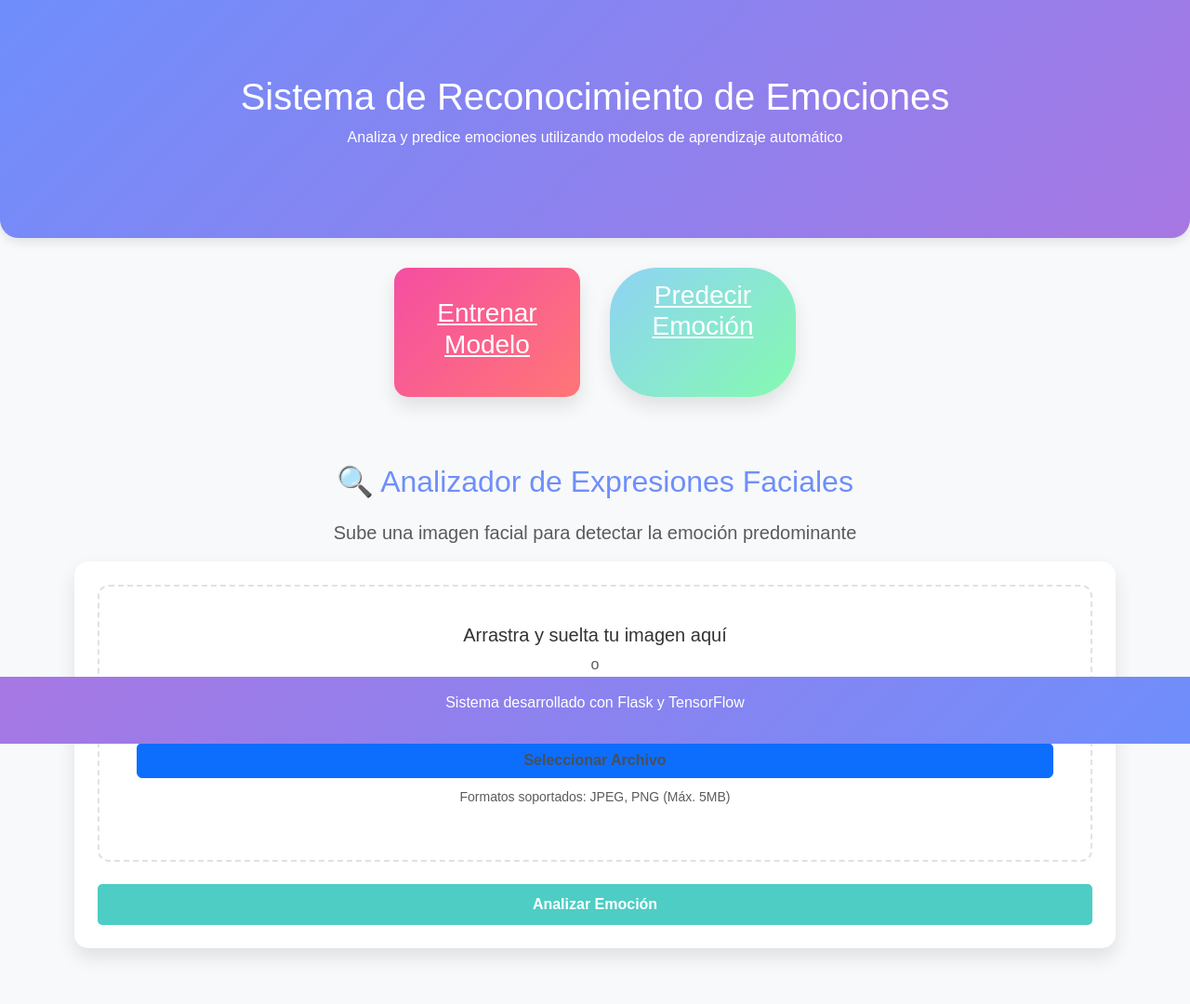
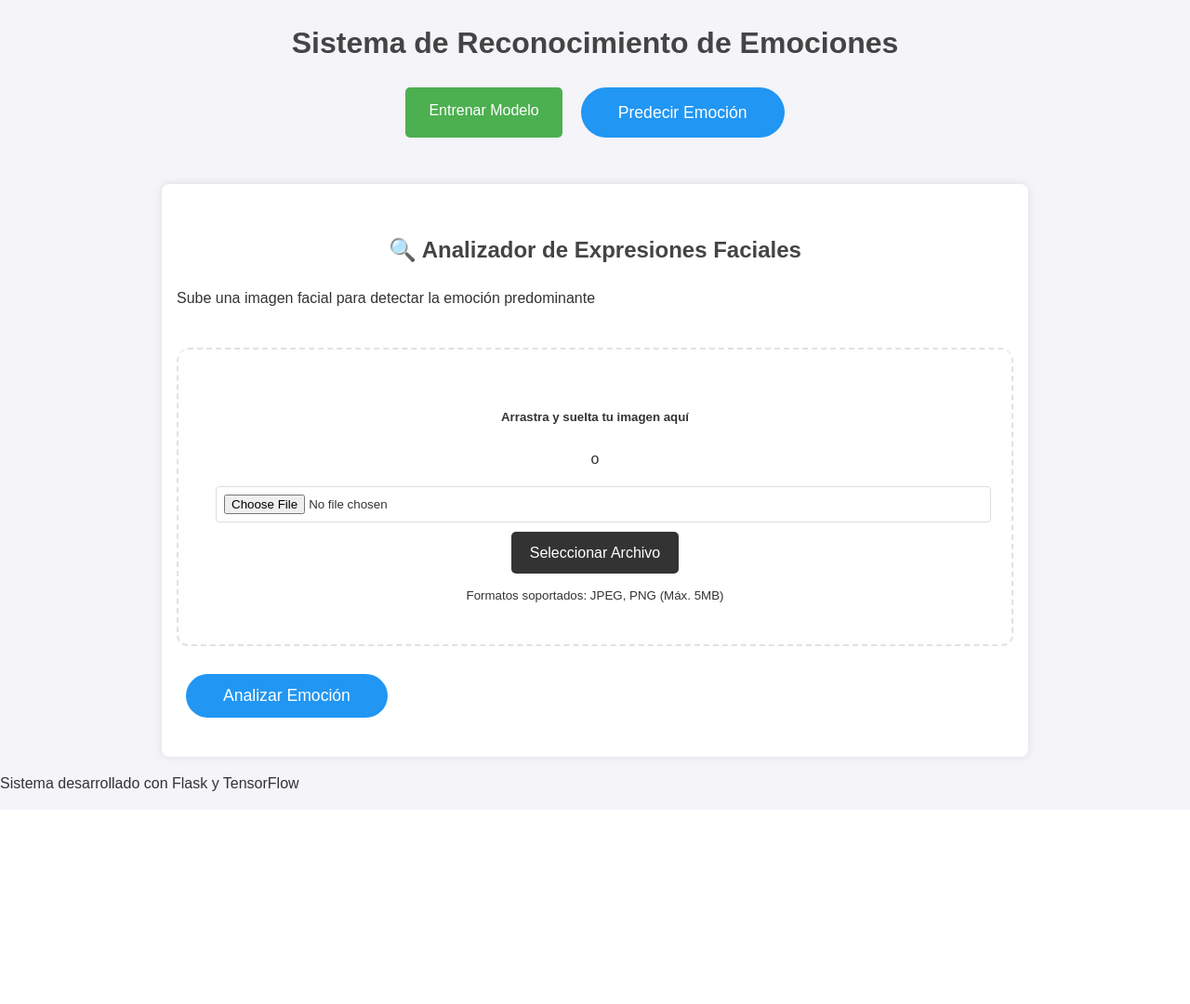
Before and after one commit to JoseCuriel04/Red-Neuronal-Emociones, a Flask app: page /predecir in a window 1280 px wide. Shown: the whole page at 93% size. After the commit the page ends 851 px from the top, so only its background shows below. Run offline with Flask 3, Linux system fonts and the light colour scheme; some libraries are stand-ins or nearby versions.

Commit message:
Correcion

```diff
--- a/templates/index.html
+++ b/templates/index.html
@@ -1,96 +1,56 @@
 <!DOCTYPE html>
-<html lang="es">
+<html>
 <head>
-    <meta charset="UTF-8">
-    <meta name="viewport" content="width=device-width, initial-scale=1.0">
-    <title>Sistema de Reconocimiento de Emociones</title>
-    <!-- Bootstrap CSS -->
-    <link href="https://cdn.jsdelivr.net/npm/bootstrap@5.3.0/dist/css/bootstrap.min.css" rel="stylesheet">
-    <!-- Animate.css -->
-    <link rel="stylesheet" href="https://cdnjs.cloudflare.com/ajax/libs/animate.css/4.1.1/animate.min.css"/>
+    <title>Reconocimiento de Emociones</title>
+    <link rel="stylesheet" href="{{ url_for('static', filename='css/styles.css') }}">
     <style>
-        body {
-            background-color: #f8f9fa;
-            font-family: 'Arial', sans-serif;
-            margin: 0;
-            padding: 0;
-            color: #333;
-        }
-        header {
-            background: linear-gradient(135deg, #6e8efb, #a777e3);
-            color: white;
-            text-align: center;
-            padding: 5rem 1rem;
-            margin-bottom: 2rem;
-            border-radius: 0 0 20px 20px;
-            box-shadow: 0 4px 12px rgba(0, 0, 0, 0.1);
-        }
-        .card-container {
+        .nav-buttons {
             display: flex;
             justify-content: center;
-            gap: 2rem;
-            margin: 2rem 0;
+            gap: 20px;
+            margin: 20px 0;
         }
-        .card {
-            background: white;
-            border-radius: 15px;
-            box-shadow: 0 10px 20px rgba(0, 0, 0, 0.1);
-            padding: 2rem;
+        .nav-button {
+            padding: 12px 25px;
+            border: none;
+            border-radius: 5px;
+            font-size: 16px;
+            cursor: pointer;
+            text-decoration: none;
+            display: inline-block;
             text-align: center;
-            width: 200px;
-            cursor: pointer;
             transition: all 0.3s ease;
-            border: none;
-        }
-        .card:hover {
-            transform: translateY(-10px);
-            box-shadow: 0 15px 30px rgba(0, 0, 0, 0.2);
         }
         .train-btn {
-            background: linear-gradient(135deg, #f54ea2, #ff7676);
+            background-color: #4CAF50;
             color: white;
-            border-radius: 15px;
         }
         .predict-btn {
-            background: linear-gradient(135deg, #8fd3f4, #84fab0);
+            background-color: #2196F3;
             color: white;
-            border-radius: 15px;
         }
-        footer {
-            text-align: center;
-            padding: 1rem;
-            background: linear-gradient(135deg, #a777e3, #6e8efb);
-            color: white;
-            position: fixed;
-            width: 100%;
-            bottom: 0;
+        .nav-button:hover {
+            opacity: 0.9;
+            transform: translateY(-2px);
         }
     </style>
 </head>
 <body>
-    <header class="animate__animated animate__fadeInDown">
+    <header>
         <h1>Sistema de Reconocimiento de Emociones</h1>
-        <p>Analiza y predice emociones utilizando modelos de aprendizaje automático</p>
     </header>
 
-    <div class="card-container animate__animated animate__fadeIn">
-        <a href="{{ url_for('entrenar') }}" class="card train-btn">
-            <h3>Entrenar Modelo</h3>
-        </a>
-        <a href="{{ url_for('predecir') }}" class="card predict-btn">
-            <h3>Predecir Emoción</h3>
-        </a>
+    <div class="nav-buttons">
+        <a href="{{ url_for('entrenar') }}" class="nav-button train-btn">Entrenar Modelo</a>
+        <a href="{{ url_for('predecir') }}" class="nav-button predict-btn">Predecir Emoción</a>
     </div>
 
-    <main class="container animate__animated animate__fadeIn">
+    <main>
         {% block content %}{% endblock %}
     </main>
 
     <footer>
         <p>Sistema desarrollado con Flask y TensorFlow</p>
     </footer>
-
-    <!-- Bootstrap JS Bundle with Popper -->
-    <script src="https://cdn.jsdelivr.net/npm/bootstrap@5.3.0/dist/js/bootstrap.bundle.min.js"></script>
 </body>
 </html>
--- a/templates/predecir.html
+++ b/templates/predecir.html
@@ -1,149 +1,13 @@
 {% extends "index.html" %}
 {% block content %}
-<link rel="stylesheet" href="https://cdnjs.cloudflare.com/ajax/libs/animate.css/4.1.1/animate.min.css"/>
-<style>
-    body {
-        background-color: #f8f9fa;
-        font-family: 'Arial', sans-serif;
-    }
-    .container {
-        max-width: 1200px;
-        margin: 0 auto;
-        padding: 20px;
-    }
-    h2 {
-        color: #6e8efb;
-        text-align: center;
-        margin-bottom: 20px;
-    }
-    .upload-card, .result-card {
-        background: white;
-        border-radius: 15px;
-        box-shadow: 0 10px 20px rgba(0, 0, 0, 0.1);
-        padding: 25px;
-        margin-bottom: 20px;
-        animation: fadeIn 1s ease-in-out;
-    }
-    .btn-upload, .btn-train {
-        background-color: #4ECDC4;
-        color: white;
-        padding: 10px 20px;
-        border: none;
-        border-radius: 5px;
-        cursor: pointer;
-        transition: background-color 0.3s ease;
-    }
-    .btn-upload:hover, .btn-train:hover {
-        background-color: #39b5a1;
-    }
-    .form-group {
-        margin-bottom: 1.5rem;
-    }
-    .form-group label {
-        display: block;
-        margin-bottom: 0.5rem;
-        font-weight: bold;
-        color: #495057;
-    }
-    .form-group input[type="file"] {
-        width: 100%;
-        padding: 0.75rem;
-        border: 1px solid #ced4da;
-        border-radius: 5px;
-        background-color: #f8f9fa;
-        transition: border-color 0.3s ease;
-    }
-    .form-group input[type="file"]:focus {
-        border-color: #4ECDC4;
-        outline: none;
-    }
-    .file-info {
-        font-size: 0.875rem;
-        color: #6c757d;
-        display: block;
-        margin-top: 0.5rem;
-    }
-    .btn-upload {
-        display: block;
-        width: 100%;
-        padding: 10px;
-        font-weight: bold;
-        text-align: center;
-    }
-    .upload-area {
-        border: 2px dashed #dee2e6;
-        border-radius: 12px;
-        padding: 2.5rem;
-        text-align: center;
-        transition: all 0.3s;
-        cursor: pointer;
-    }
-    .upload-area:hover {
-        border-color: #007bff;
-        background: #f8f9fa;
-    }
-    .analyzed-image {
-        max-height: 300px;
-        box-shadow: 0 5px 15px rgba(0,0,0,0.1);
-        transition: transform 0.3s;
-    }
-    .analyzed-image:hover {
-        transform: scale(1.03);
-    }
-    .image-container {
-        position: relative;
-        display: inline-block;
-    }
-    .image-overlay {
-        position: absolute;
-        bottom: 10px;
-        left: 0;
-        right: 0;
-        text-align: center;
-    }
-    .emotion-badge {
-        font-size: 1rem;
-        padding: 0.5rem 1rem;
-        background: rgba(0,0,0,0.7);
-    }
-    .result-details {
-        padding: 1.5rem;
-        background: #f8f9fa;
-        border-radius: 12px;
-    }
-    .confidence-meter {
-        background: white;
-        padding: 1.5rem;
-        border-radius: 10px;
-        box-shadow: 0 2px 10px rgba(0,0,0,0.05);
-    }
-    .predict-btn {
-        padding: 0.8rem 2.5rem;
-        font-size: 1.1rem;
-        border-radius: 50px;
-        transition: all 0.3s;
-    }
-    .predict-btn:hover {
-        transform: translateY(-2px);
-        box-shadow: 0 5px 15px rgba(0,123,255,0.3);
-    }
-    @keyframes fadeIn {
-        from { opacity: 0; transform: translateY(-10px); }
-        to { opacity: 1; transform: translateY(0); }
-    }
-    @media (max-width: 768px) {
-        .upload-area {
-            padding: 1.5rem;
-        }
-    }
-</style>
-
-<div class="container animate__animated animate__fadeIn">
-    <h2>🔍 Analizador de Expresiones Faciales</h2>
-    <p class="lead text-muted" style="text-align: center;">Sube una imagen facial para detectar la emoción predominante</p>
+<div class="container prediction-container">
+    <div class="text-center header-section">
+        <h2 class="mb-3">🔍 Analizador de Expresiones Faciales</h2>
+        <p class="lead text-muted">Sube una imagen facial para detectar la emoción predominante</p>
+    </div>
 
     <!-- Sección de Subida -->
-    <div class="upload-card">
+    <div class="card upload-card shadow-lg">
         <div class="card-body">
             <form method="POST" enctype="multipart/form-data" id="predictionForm">
                 <div class="form-group">
@@ -163,7 +27,7 @@
                 </div>
 
                 <div class="text-center mt-4">
-                    <button type="submit" class="btn-upload" id="submitBtn">
+                    <button type="submit" class="btn btn-primary btn-lg predict-btn" id="submitBtn">
                         <i class="fas fa-brain"></i> Analizar Emoción
                     </button>
                 </div>
@@ -173,7 +37,7 @@
 
     <!-- Sección de Resultados -->
     {% if emocion %}
-    <div class="result-card">
+    <div class="card result-card shadow-lg mt-4">
         <div class="card-body">
             <h3 class="text-center mb-4"><i class="fas fa-chart-bar"></i> Resultado del Análisis</h3>
 
@@ -259,6 +123,102 @@
     {% endif %}
 </div>
 
+<!-- Estilos CSS -->
+<style>
+.prediction-container {
+    max-width: 900px;
+    padding: 2rem 1rem;
+}
+
+.header-section {
+    margin-bottom: 2.5rem;
+}
+
+.upload-card, .result-card {
+    border: none;
+    border-radius: 15px;
+    overflow: hidden;
+}
+
+.upload-area {
+    border: 2px dashed #dee2e6;
+    border-radius: 12px;
+    padding: 2.5rem;
+    text-align: center;
+    transition: all 0.3s;
+    cursor: pointer;
+}
+
+.upload-area:hover {
+    border-color: #007bff;
+    background: #f8f9fa;
+}
+
+.analyzed-image {
+    max-height: 300px;
+    box-shadow: 0 5px 15px rgba(0,0,0,0.1);
+    transition: transform 0.3s;
+}
+
+.analyzed-image:hover {
+    transform: scale(1.03);
+}
+
+.image-container {
+    position: relative;
+    display: inline-block;
+}
+
+.image-overlay {
+    position: absolute;
+    bottom: 10px;
+    left: 0;
+    right: 0;
+    text-align: center;
+}
+
+.emotion-badge {
+    font-size: 1rem;
+    padding: 0.5rem 1rem;
+    background: rgba(0,0,0,0.7);
+}
+
+.result-details {
+    padding: 1.5rem;
+    background: #f8f9fa;
+    border-radius: 12px;
+}
+
+.confidence-meter {
+    background: white;
+    padding: 1.5rem;
+    border-radius: 10px;
+    box-shadow: 0 2px 10px rgba(0,0,0,0.05);
+}
+
+.predict-btn {
+    padding: 0.8rem 2.5rem;
+    font-size: 1.1rem;
+    border-radius: 50px;
+    transition: all 0.3s;
+}
+
+.predict-btn:hover {
+    transform: translateY(-2px);
+    box-shadow: 0 5px 15px rgba(0,123,255,0.3);
+}
+
+@media (max-width: 768px) {
+    .upload-area {
+        padding: 1.5rem;
+    }
+
+    .header-section h2 {
+        font-size: 1.8rem;
+    }
+}
+</style>
+
 <!-- JavaScript Mejorado -->
 <script>
 // Manejo de la subida de archivos
```
Also changed, not shown: templates/entrenar.html (+47 -144 lines).
